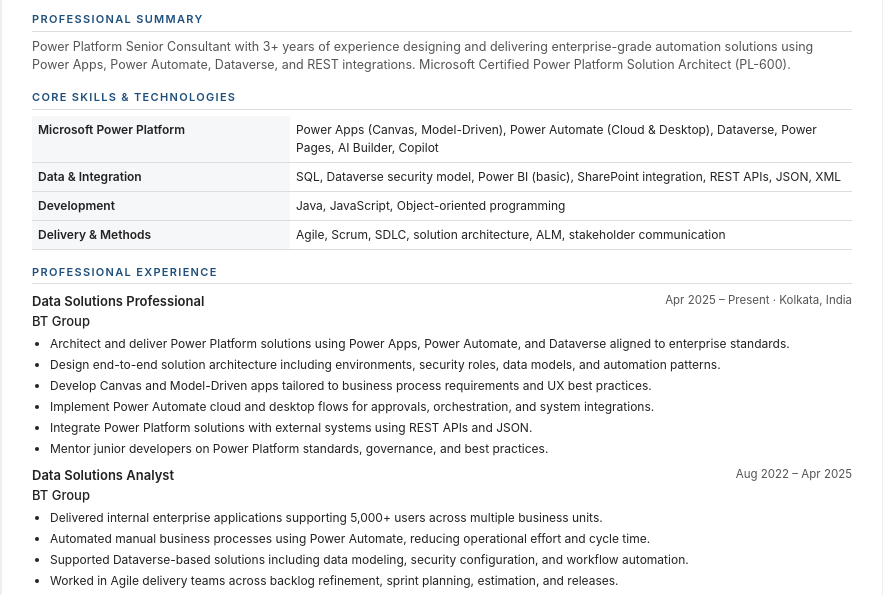
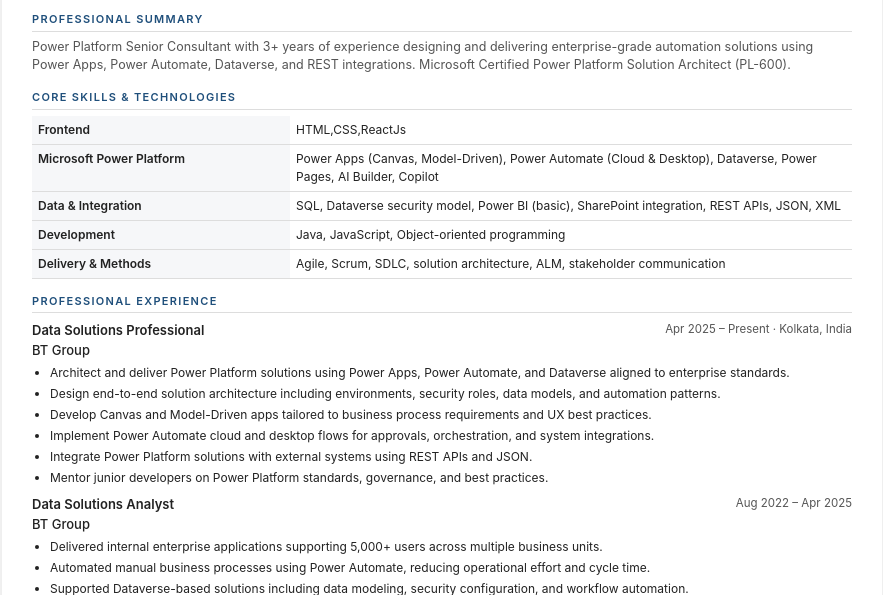
Before and after one commit to abhigupta49/resume, a plain HTML site: page index.html in a window 1280 px wide. Shown: the part 171-766 px from the top of the page, without its empty margins (198-1081 px from the left). Drawn offline with Linux system fonts and the light colour scheme.

Commit message:
Update index.html

```diff
--- a/index.html
+++ b/index.html
@@ -265,6 +265,10 @@
     <div class="section-title">Core Skills & Technologies</div>
     <table>
         <tr>
+            <th>Frontend</th>
+            <td>HTML,CSS,ReactJs</td>
+        </tr>
+        <tr>
             <th>Microsoft Power Platform</th>
             <td>Power Apps (Canvas, Model-Driven), Power Automate (Cloud & Desktop), Dataverse, Power Pages, AI Builder, Copilot</td>
         </tr>
```
